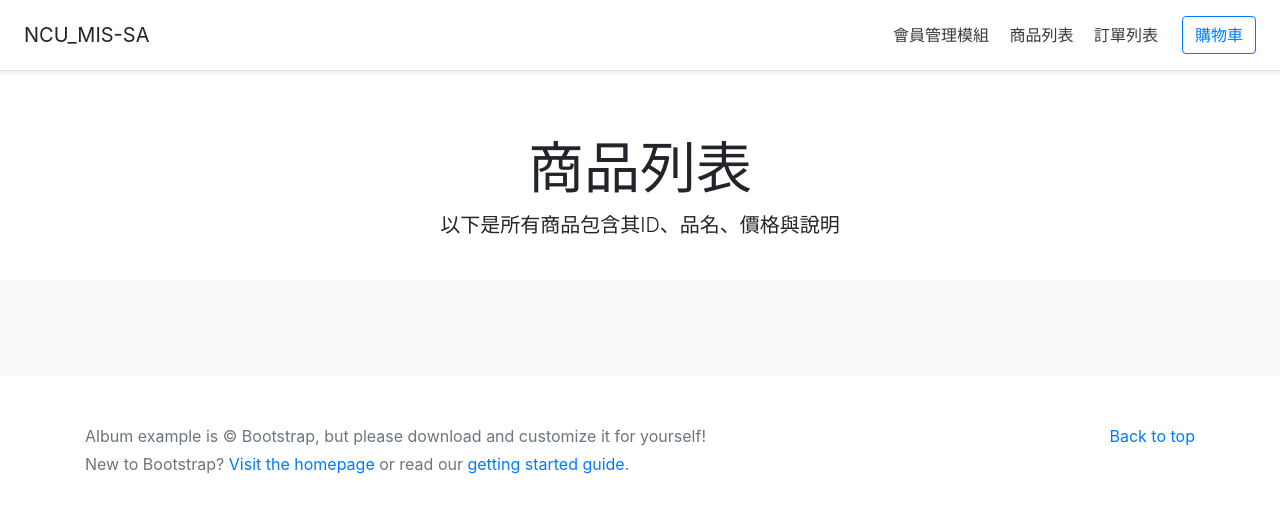
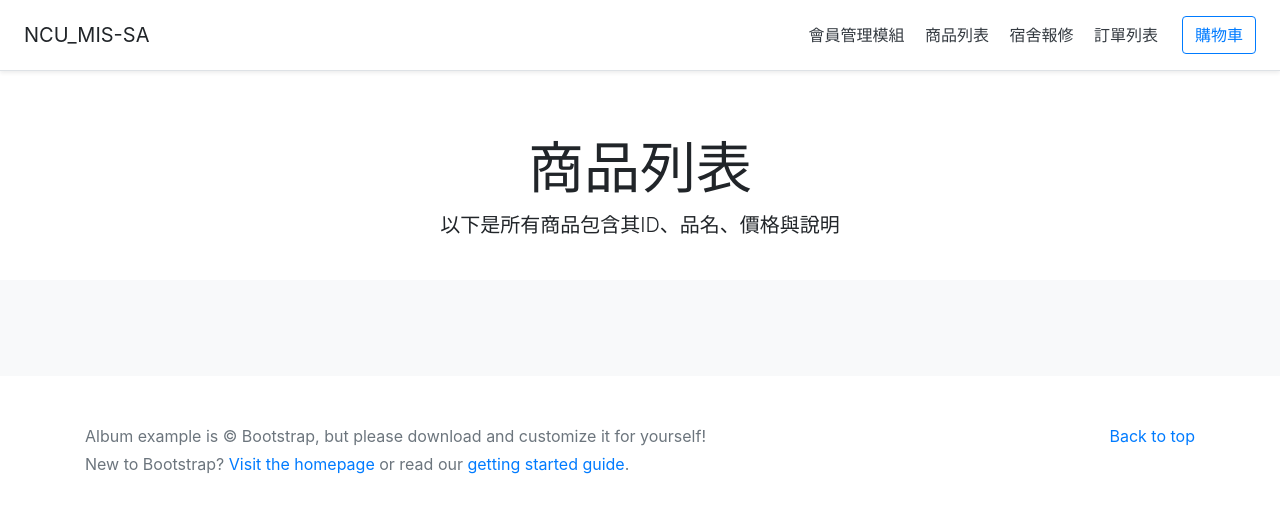
Before and after one commit to pocper1/system_design, a plain HTML site: page NCU_MIS_SA/product.html in a window 1280 px wide. Drawn offline with Linux system fonts and the light colour scheme; no server answers.

Commit message:
新增宿舍管理頁面

```diff
--- a/NCU_MIS_SA/product.html
+++ b/NCU_MIS_SA/product.html
@@ -44,6 +44,7 @@
     <nav class="my-2 my-md-0 mr-md-3">
       <a class="p-2 text-dark" href="index.html">會員管理模組</a>
       <a class="p-2 text-dark" href="product.html">商品列表</a>
+      <a class="p-2 text-dark" href="dormManagement.html">宿舍報修</a>
       <a class="p-2 text-dark" href="order.html">訂單列表</a>
     </nav>
     <a class="btn btn-outline-primary" href="cart.html">購物車</a>
```
